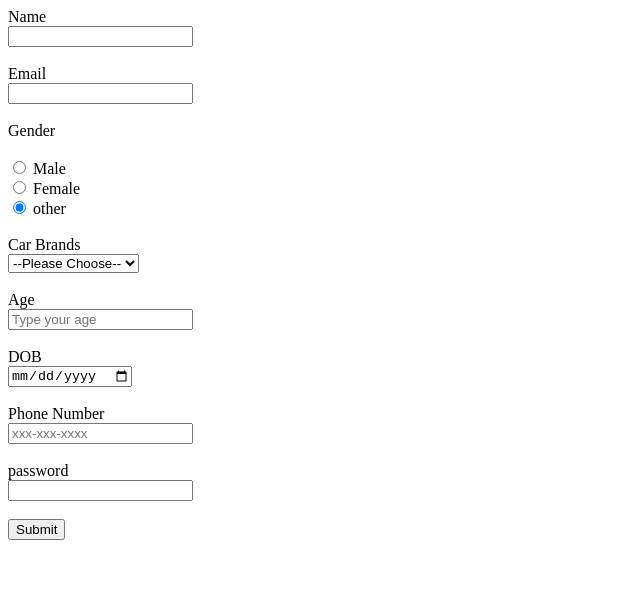
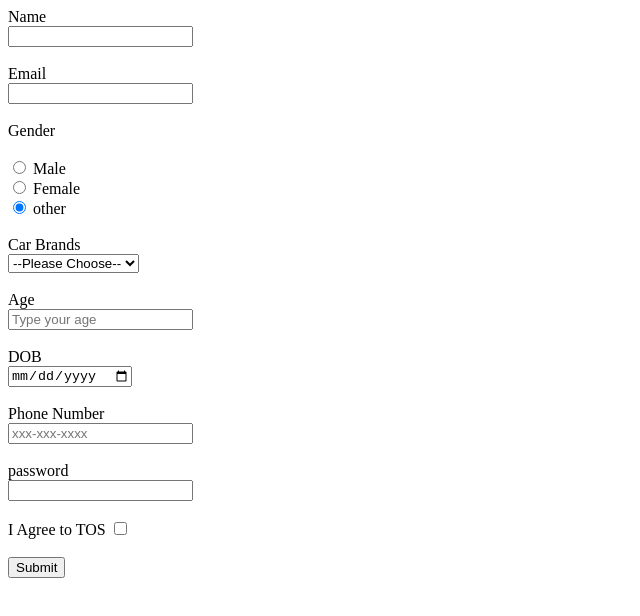
Before and after one commit to acciojob/signup-form-car-vikas1509, a website: page main.html in a window 1280 px wide. Shown: the whole page, without its empty margins (0-640 px from the left). Drawn offline with Linux system fonts and the light colour scheme.

Commit message:
created a submission

```diff
--- a/main.html
+++ b/main.html
@@ -66,6 +66,11 @@
 
 	</br>
 	</br>
+		<label for="checkbox">I Agree to TOS</label>
+
+		<input id="checkbox"type="checkbox" name="checkbox">
+		</br>
+		</br>
 		<button>Submit</button>
 	</div>
 
```
